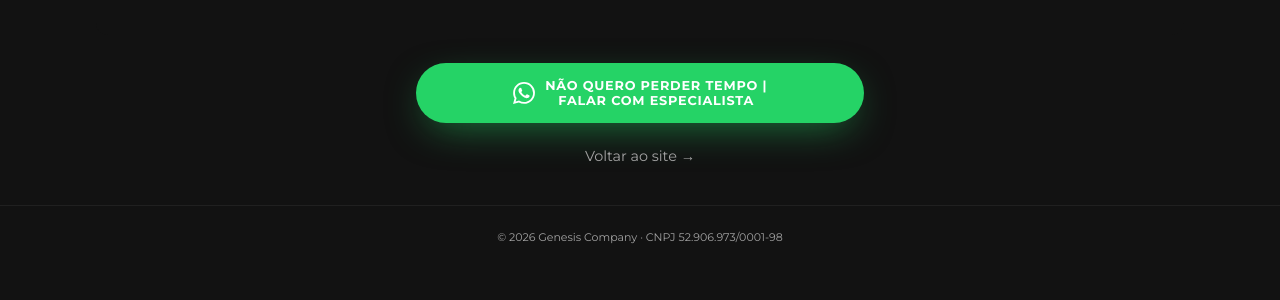
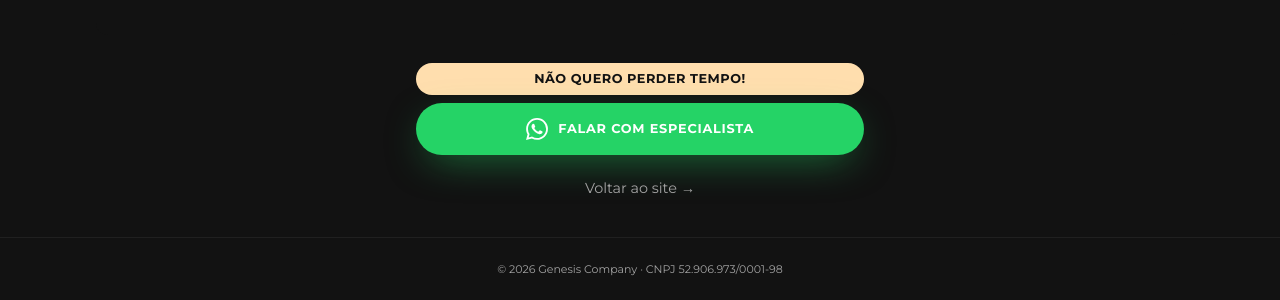
Before and after one commit to gnstecnologia/formulario-etapas, a plain HTML site: page obrigado.html in a window 1280 px wide. Shown: the part 983-1283 px from the top of the page. Before the commit the page ends 1251 px from the top, so only its background shows below. Drawn offline with Linux system fonts and the light colour scheme; a script that the page names is missing.

Commit message:
Adiciona spinner Enviando no ultimo passo e badge sobre o botao do WhatsApp
Co-Authored-By: Claude Opus 4.5 <noreply@anthropic.com>

```diff
--- a/assets/css/obrigado.css
+++ b/assets/css/obrigado.css
@@ -144,8 +144,27 @@ body {
     min-height: 34rem;
   }
 }
+.obrigado p.obrigado__wa-badge {
+  width: 100%;
+  max-width: 28rem;
+  margin: 1.75rem 0 0.5rem;
+  padding: 0.55rem 1rem;
+  border-radius: 999px;
+  background: var(--accent);
+  color: var(--accent-ink);
+  font-size: clamp(0.6rem, 2.4vw, 0.8rem);
+  font-weight: 700;
+  line-height: 1.1;
+  letter-spacing: 0.04em;
+  text-align: center;
+  text-transform: uppercase;
+  white-space: nowrap;
+  overflow: hidden;
+  text-overflow: ellipsis;
+  box-sizing: border-box;
+}
 .obrigado__wa {
-  margin-top: 1.75rem;
+  margin-top: 0;
   display: inline-flex;
   align-items: center;
   justify-content: center;
@@ -157,10 +176,11 @@ body {
   background: #25d366;
   color: #fff;
   font-weight: 700;
-  font-size: 0.8rem;
+  font-size: clamp(0.66rem, 2.6vw, 0.8rem);
   letter-spacing: 0.06em;
   text-transform: uppercase;
   text-decoration: none;
+  text-align: center;
   box-shadow: 0 12px 40px -12px #25d36699;
 }
 .obrigado__wa i { font-size: 1.25rem; }
--- a/obrigado.html
+++ b/obrigado.html
@@ -75,6 +75,7 @@ src="https://www.facebook.com/tr?id=1551278673109850&ev=PageView&noscript=1"
     </div>
   </section>
 
+  <p class="obrigado__wa-badge">Não quero perder tempo!</p>
   <a
     class="obrigado__wa"
     href="https://wa.me/5521996526969?text=Ol%C3%A1%21%20Acabei%20de%20preencher%20o%20diagn%C3%B3stico%20e%20n%C3%A3o%20quero%20perder%20tempo.%20Quero%20falar%20com%20um%20especialista."
@@ -84,7 +85,7 @@ src="https://www.facebook.com/tr?id=1551278673109850&ev=PageView&noscript=1"
     <svg width="22" height="22" viewBox="0 0 24 24" fill="currentColor" aria-hidden="true">
       <path d="M17.472 14.382c-.297-.149-1.758-.867-2.03-.967-.273-.099-.471-.148-.67.15-.197.297-.767.966-.94 1.164-.173.199-.347.223-.644.075-.297-.15-1.255-.463-2.39-1.475-.883-.788-1.48-1.761-1.653-2.059-.173-.297-.018-.458.13-.606.134-.133.298-.347.446-.52.149-.174.198-.298.298-.497.099-.198.05-.371-.025-.52-.075-.149-.669-1.612-.916-2.207-.242-.579-.487-.5-.669-.51-.173-.008-.371-.01-.57-.01-.198 0-.52.074-.792.372-.272.297-1.04 1.016-1.04 2.479 0 1.462 1.065 2.875 1.213 3.074.149.198 2.096 3.2 5.077 4.487.709.306 1.262.489 1.694.625.712.227 1.36.195 1.871.118.571-.085 1.758-.719 2.006-1.413.248-.694.248-1.289.173-1.413-.074-.124-.272-.198-.57-.347m-5.421 7.403h-.004a9.87 9.87 0 01-5.031-1.378l-.361-.214-3.741.982.998-3.648-.235-.374a9.86 9.86 0 01-1.51-5.26c.001-5.45 4.436-9.884 9.888-9.884 2.64 0 5.122 1.03 6.988 2.898a9.825 9.825 0 012.893 6.994c-.003 5.45-4.435 9.884-9.885 9.884m8.413-18.297A11.815 11.815 0 0012.05 0C5.495 0 .16 5.335.157 11.892c0 2.096.547 4.142 1.588 5.945L.057 24l6.305-1.654a11.882 11.882 0 005.683 1.448h.005c6.554 0 11.89-5.335 11.893-11.893a11.821 11.821 0 00-3.48-8.413z"/>
     </svg>
-    <span>Não quero perder tempo |<br />falar com especialista</span>
+    <span>Falar com especialista</span>
   </a>
 
   <a class="obrigado__back" href="./index.html">Voltar ao site →</a>
```
Also changed, not shown: index.html (+1 -0 lines), script.js (+11 -0 lines), style.css (+11 -0 lines).
